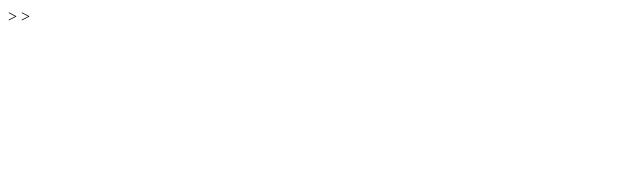
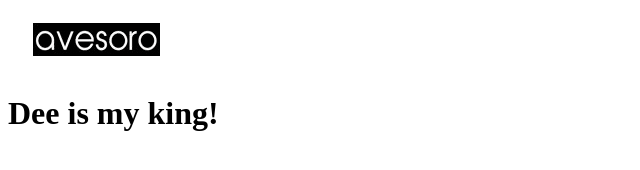
Before and after one commit to LotusLine/git-101, a plain HTML site: page index.html in a window 1280 px wide. Shown: the whole page, without its empty margins (0-640 px from the left). Drawn offline with Linux system fonts and the light colour scheme.

Commit message:
Good job Az

```diff
--- a/index.html
+++ b/index.html
@@ -1,8 +1,8 @@
 <!DOCTYPE html>
 <html>
-<script type="text/javascript"></script>>
-<head></head>>
-<body>
-	<h1><Dee is my king!></h1>
-</body>
-<html>
+  <head></head>
+  <body>
+  	<img src="26523.png" alt="">
+	<h1>Dee is my king!</h1>
+  </body>
+</html>
```
Also changed, not shown: 26523.png (added).
